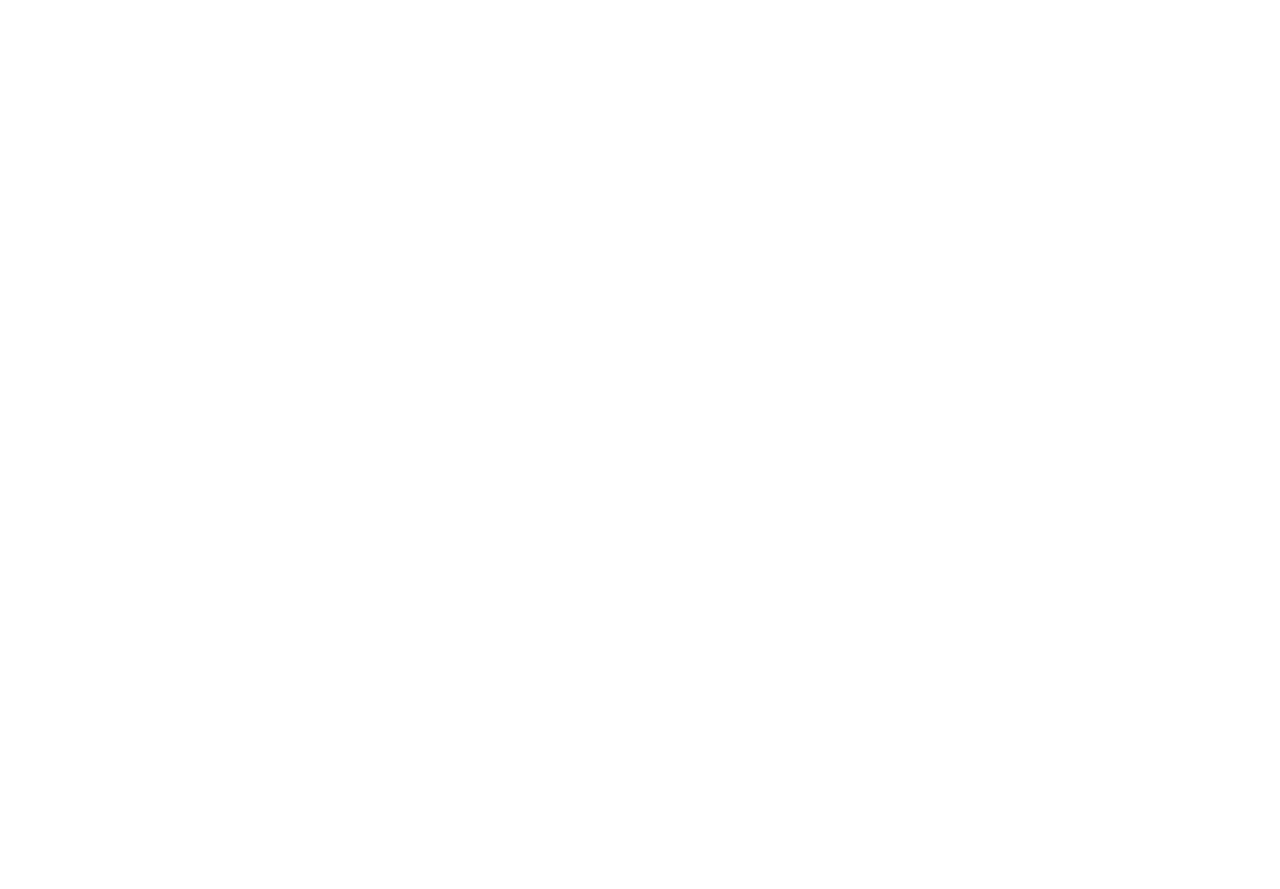
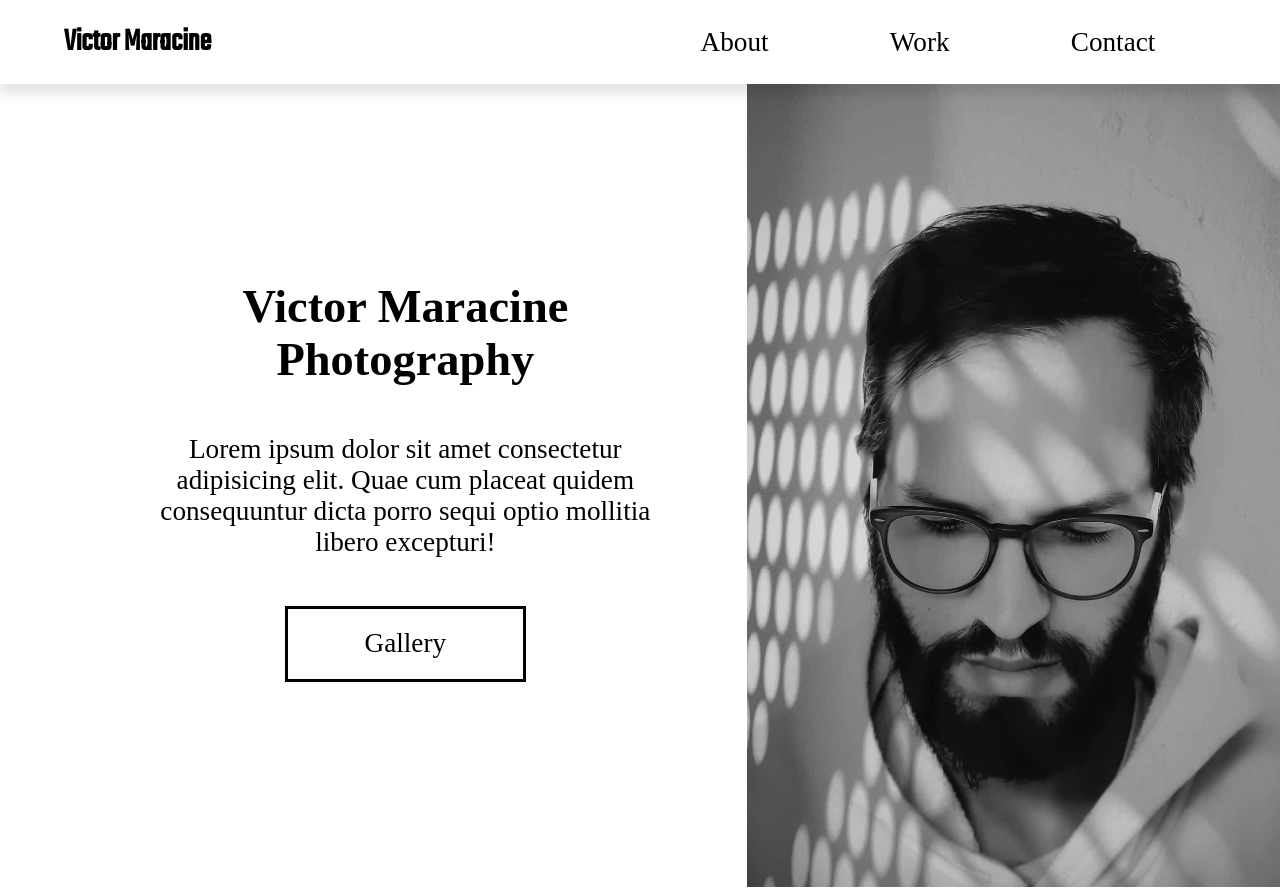
Before and after one commit to cristinamerisoiu/photography, a plain HTML site: page index.html in a window 1280 px wide. Before the commit the page ends 800 px from the top, so only its background shows below. Drawn offline with Linux system fonts and the light colour scheme; a web font is replaced by a local one.

Commit message:
add landing page

```diff
--- a/index.html
+++ b/index.html
@@ -1,17 +1,52 @@
 <!DOCTYPE html>
 <html lang="en">
-    <head>
-        <meta charset="UTF-8">
-        <meta name="viewport" content="width=device-width, initial-scale=1.0">
-        <meta http-equiv="X-UA-Compatible" content="ie=edge">
-        <meta name="description" content="Professional photography website ">
-        <meta name="robots" content="index,follow">
-        <link href="https://fonts.googleapis.com/css?family=Frank+Ruhl+Libre:400,500|Varela+Round&display=swap" rel="stylesheet">
-        <link rel="stylesheet" href="style.css">
+  <head>
+    <meta charset="UTF-8" />
+    <meta name="viewport" content="width=device-width, initial-scale=1.0" />
+    <meta http-equiv="X-UA-Compatible" content="ie=edge" />
+    <meta name="description" content="Professional photography website " />
+    <meta name="robots" content="index,follow" />
+    <link
+      href="https://fonts.googleapis.com/css?family=Frank+Ruhl+Libre:400,500|Teko&display=swap"
+      rel="stylesheet"
+    />
+    <link rel="stylesheet" href="style.css" />
 
-        <title>Victor Maracine Photographer</title>
-    </head>
-<body>
-
-</body>
+    <title>Victor Maracine Photographer</title>
+  </head>
+  <body>
+    <header class="main-head">
+      <nav>
+        <h1 id="logo">Victor Maracine</h1>
+        <ul class="nav-links">
+          <li><a href="#about">About</a></li>
+          <li><a href="#work">Work</a></li>
+          <li><a href="#contact">Contact</a></li>
+        </ul>
+      </nav>
+    </header>
+    <main>
+      <section class="hero">
+        <div class="hero-introduction flex">
+          <h2>
+            Victor Maracine <br />
+            Photography
+          </h2>
+          <p>
+            Lorem ipsum dolor sit amet consectetur adipisicing elit. Quae cum
+            placeat quidem consequuntur dicta porro sequi optio mollitia libero
+            excepturi!
+          </p>
+          <a href="#gallery">Gallery</a>
+        </div>
+        <div class="hero-images">
+          <img
+            class="hero-victor"
+            src="/imgs/victor.jpg"
+            alt="picture of victor"
+          />
+        </div>
+      </section>
+    </main>
+  </body>
 </html>
--- a/style.css
+++ b/style.css
@@ -1,28 +1,34 @@
-*{
-    padding:0;
-    margin:0;
+* {
+    padding: 0;
+    margin: 0;
     box-sizing: border-box;
   }
 
   html {
-    font-size: 62.5%;
-    --header1:calc( 2rem + 1vw);
-    --header2:calc( 3.5rem + 1vw);
-    --header3:calc( 3rem + 1vw);
-    --header4:calc( 2.5rem + 1vw);
-    --text:calc( 1.5rem + 1vw);
-    --bigtext:calc( 2.4rem + 1vw);
-    --thepinkcolor:#906272;
-    --backgroundcolor:#414141;
-    --graytext:#525252;
-
+    font-size: 60%;
+    --header1: calc(2rem + 1vw);
+    --header2: calc(3.5rem + 1vw);
+    --header3: calc(3rem + 1vw);
+    --header4: calc(2.5rem + 1vw);
+    --text: calc(1.5rem + 1vw);
+    --bigtext: calc(2.4rem + 1vw);
+    --thepinkcolor: #906272;
+    --backgroundcolor: #414141;
+    --graytext: #525252;
   }
-
-
+  body {
+    font-family: "Frank Ruhl Libre", serif;
+  }
   h1 {
     font-size: var(--header1);
+    font-family: "Teko", sans-serif;
   }
-li,button, label, input, p {
+  li,
+  button,
+  label,
+  input,
+  p,
+  a {
     font-size: var(--text);
   }
   h2 {
@@ -30,9 +36,9 @@ h2 {
   }
   h3 {
     font-size: var(--header3);
-
   }
-h4,h5 {
+  h4,
+  h5 {
     font-size: var(--header4);
   }
   .flex {
@@ -47,4 +53,62 @@ ul {
   }
   a {
     text-decoration: none;
+    color: black;
   }
+  .main-head {
+    box-shadow: 0px 10px 10px rgba(0, 0, 0, 0.1);
+    z-index: 20;
+    position: relative;
+  }
+
+  nav {
+    width: 90%;
+    margin: auto;
+    display: flex;
+    align-items: center;
+    min-height: 10vh;
+    padding: 2rem 0rem;
+  }
+
+  #logo {
+    flex: 1 1 20rem;
+  }
+  .nav-links {
+    display: flex;
+    justify-content: space-around;
+    flex: 1 1 20rem;
+  }
+  .hero {
+    min-height: 90vh;
+    width: 95%;
+    margin: 0 0 0 auto;
+    display: flex;
+    flex-wrap: wrap;
+
+  }
+  .hero-introduction {
+    flex: 2 1 40rem;
+    text-align: center;
+
+  }
+  .hero-introduction p {
+    padding: 5rem 10rem;
+  }
+ .hero-introduction h2{
+   padding-top: 3rem;
+ }
+
+ .hero-introduction a {
+   padding: 2rem 8rem;
+   border: 3px solid black;
+   margin-bottom: 4rem;
+ }
+  .hero-images {
+    flex: 1 1 40rem;
+  }
+
+  .hero-victor {
+    width: 100%;
+    height: 100%;
+    object-fit: cover;
+  }
```
Also changed, not shown: imgs/about-image.png (added), imgs/contact-image.jpg (added), imgs/gallery-1.jpg (added), imgs/gallery-2.jpg (added), imgs/gallery-3.jpg (added), imgs/gallery-4.jpg (added), imgs/instagram 1.svg (added), imgs/plant1.png (added), imgs/plant2.png (added), imgs/twitter 1.svg (added), imgs/victor.jpg (added), imgs/youtube-symbol 1.svg (added). Lines whose indentation alone changed are shown as unchanged.
